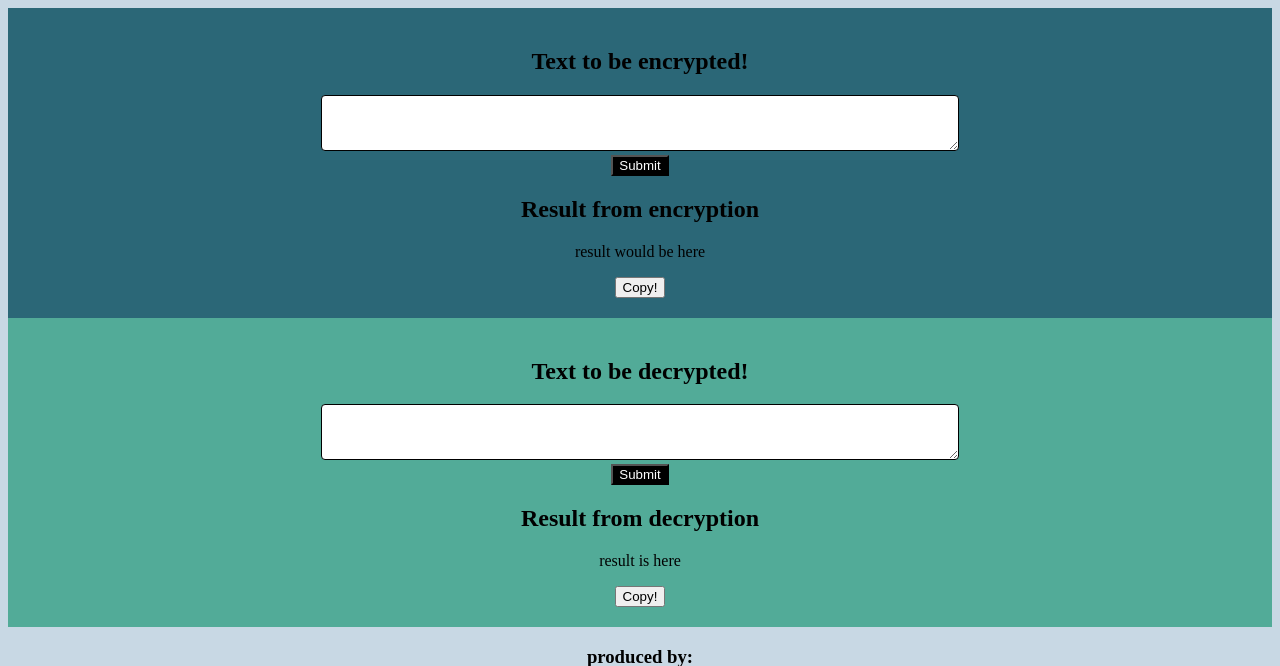
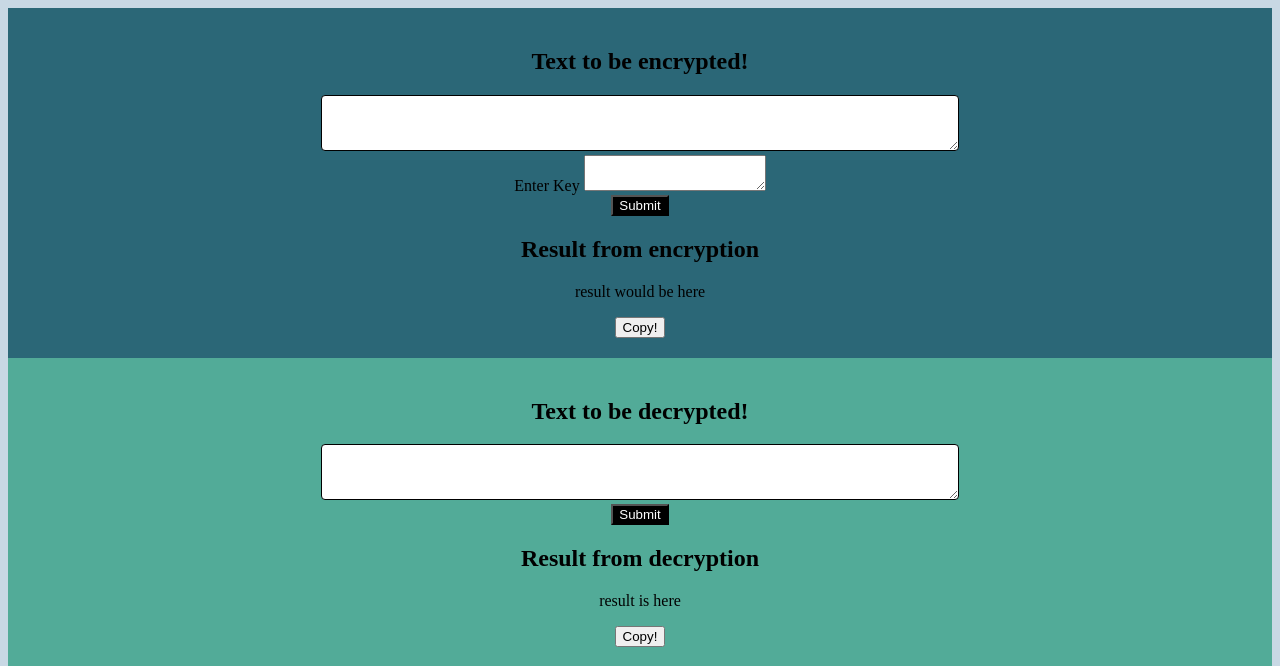
Before and after one commit to Nick-Stewart7/3DES-webapp, a Flask app: page / in a window 1280 px wide. Shown: the top 666 px of the page. Run offline with Flask 2, Linux system fonts and the light colour scheme.

Commit message:
need decrypt to be handled, plus enc taking in letters

```diff
--- a/des_one_block.py
+++ b/des_one_block.py
@@ -1,5 +1,5 @@
 import sys
-
+subkeys=[]
 #moves bit to a new place
 def move_bit(sequence, _from, to, in_length, out_length):
     temp = (sequence&(1<<(in_length-_from)))
@@ -163,14 +163,13 @@ def des(block, key):
 
 
 
-def startDES():
+def startEncryption(text, key):
     #runs the algo with sys args
-    key = int(sys.argv[2], base=16)
-    message = int(sys.argv[1], base=16)
+    key = int(key, base=16)
+    message = int(text, base=16)
 
     #generate list of subkeys
     next_key = permute_1(key)
-    subkeys=[]
     for i in range(16):
         next_key=get_subkey(next_key,i)
         subkeys.append(permute_2(next_key))
@@ -192,7 +191,11 @@ def startDES():
     right = next_mess & 4294967295
     ciphertext = inv_init_perm((left)|(right<<32))
     print(f'ciphertext: {ciphertext:016x}')
+    return ciphertext
 
+def startDecrpyt(ciphertext):
+    #WE NEED A WAY TO GET THE SUBKEYS TO THIS ALGORITHM
+    #RIGHT NOW I SET IT TO BE A GLOBAL, IDK IF THIS WILL BITE US LATER
     #initial perm
     next_mess=init_perm(ciphertext)
     #16 rounds decryption
--- a/main.py
+++ b/main.py
@@ -2,8 +2,8 @@ import os
 import sys
 import random
 
-from flask import Flask, render_template
-from des_one_block import startDES
+from flask import Flask, render_template, request
+from des_one_block import startEncryption
 
 #setup flask
 app = Flask(__name__)
@@ -20,9 +20,11 @@ def start_Page():
         print(e)
         return render_template("index.html")
 
-@app.route('/encrypt/')
+@app.route('/encrypt/', methods=['POST'])
 def encrypt():
-    startDES()
+
+    enc = startEncryption(request.form['text'], request.form['key'])
+    return "The ciphertext is: {}".format(enc)
 
 #run
 app.run(
--- a/templates/index.html
+++ b/templates/index.html
@@ -11,8 +11,11 @@
             <h1>
                 Text to be encrypted!
             </h1>
-            <form action="/encrypt/">
-                <textarea class="enc"></textarea>
+            <form action="/encrypt/" method='post'>
+                <textarea name='text' class="enc"></textarea>
+                <br>
+                <label>Enter Key</label>
+                <textarea name='key'></textarea>
                 <br>
                 <input type="submit">
             </form>
```
Also changed, not shown: 1 other file.
